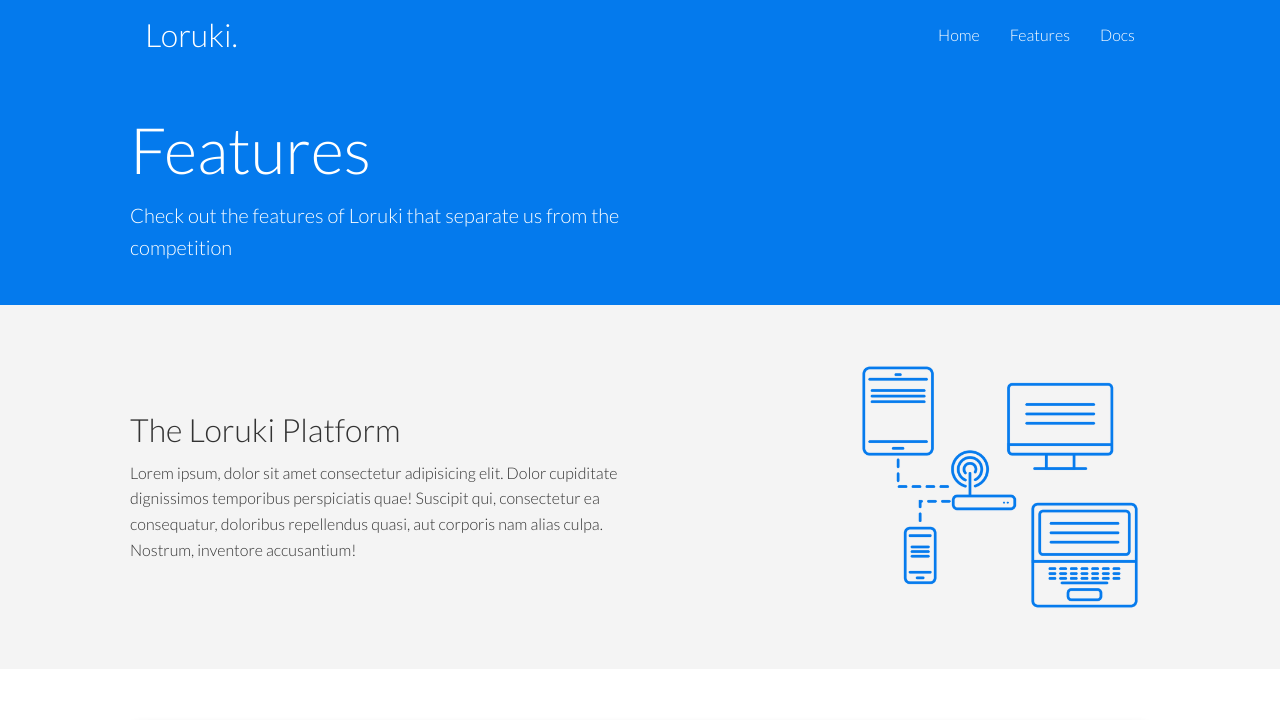
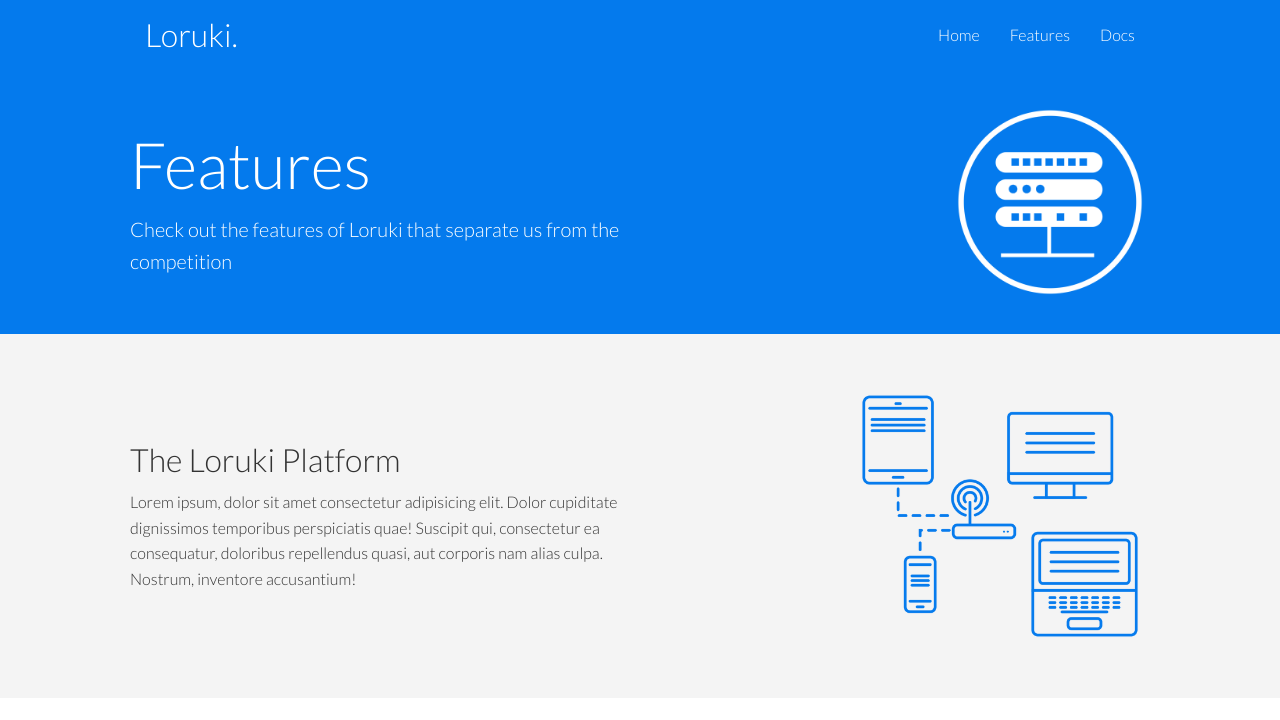
Before and after one commit to BF-FrontEnd-class/Loruki-development, a plain HTML site: page pages/features-page.html in a window 1280 px wide. Shown: the top 720 px of the page. Drawn offline with Linux system fonts and the light colour scheme; files whose address does not match are found by name.

Commit message:
add first image to features page

```diff
--- a/pages/features-page.html
+++ b/pages/features-page.html
@@ -38,7 +38,7 @@
             competition
           </p>
         </div>
-        <img src="images/server.png" alt="" />
+        <img src="/public/server.png" alt="" />
       </div>
     </section>
 
```
